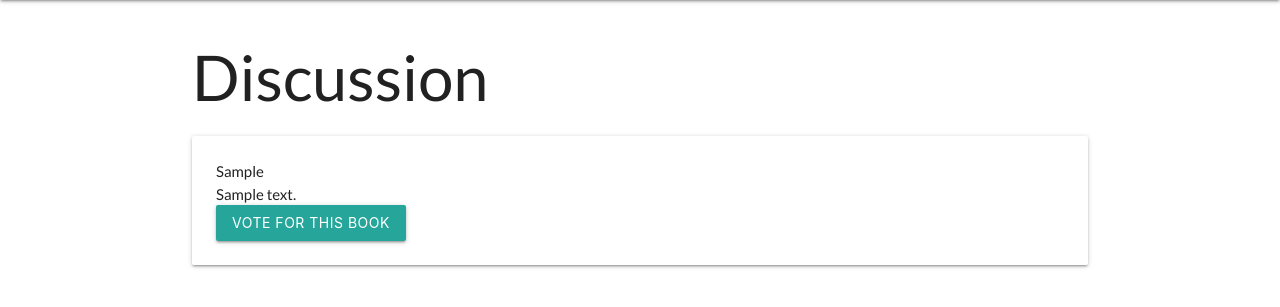
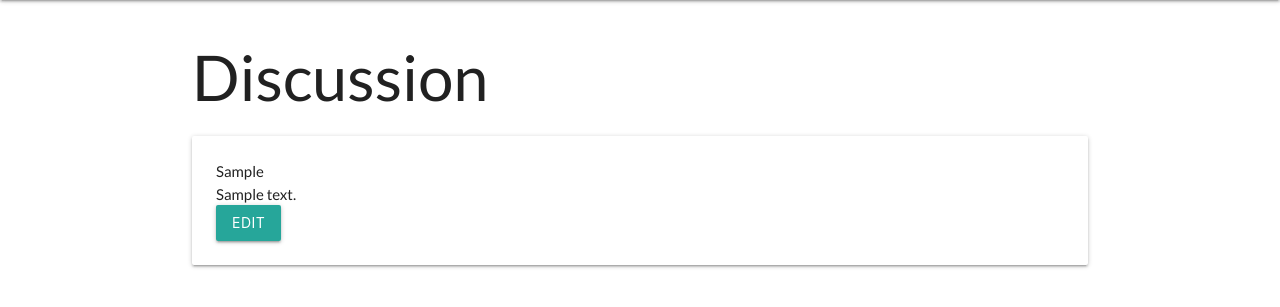
Before and after one commit to NicholasBoldt/Book-Club-App, a Django app: page /clubs/1/1/discussion/ in a window 1280 px wide. Shown: the part 64-371 px from the top of the page. Run offline with Django 3.2, Linux system fonts and the light colour scheme; tables that the repository leaves empty hold one stand-in row (values such as "Sample post"); some libraries are stand-ins or nearby versions.

Commit message:
button fix

```diff
--- a/main_app/templates/main_app/discussion_list.html
+++ b/main_app/templates/main_app/discussion_list.html
@@ -9,8 +9,8 @@
                 <p>{{ d.user.first_name }}</p>
                 <p>{{ d.comment }}</p>
 
-                <form action="vote/" method="POST">
-                    <input type="submit" value="Vote for this book" class="btn">
+                <form action="" method="POST">
+                    <input type="submit" value="Edit" class="btn">
                 </form>
             </div>
         </div>
```
